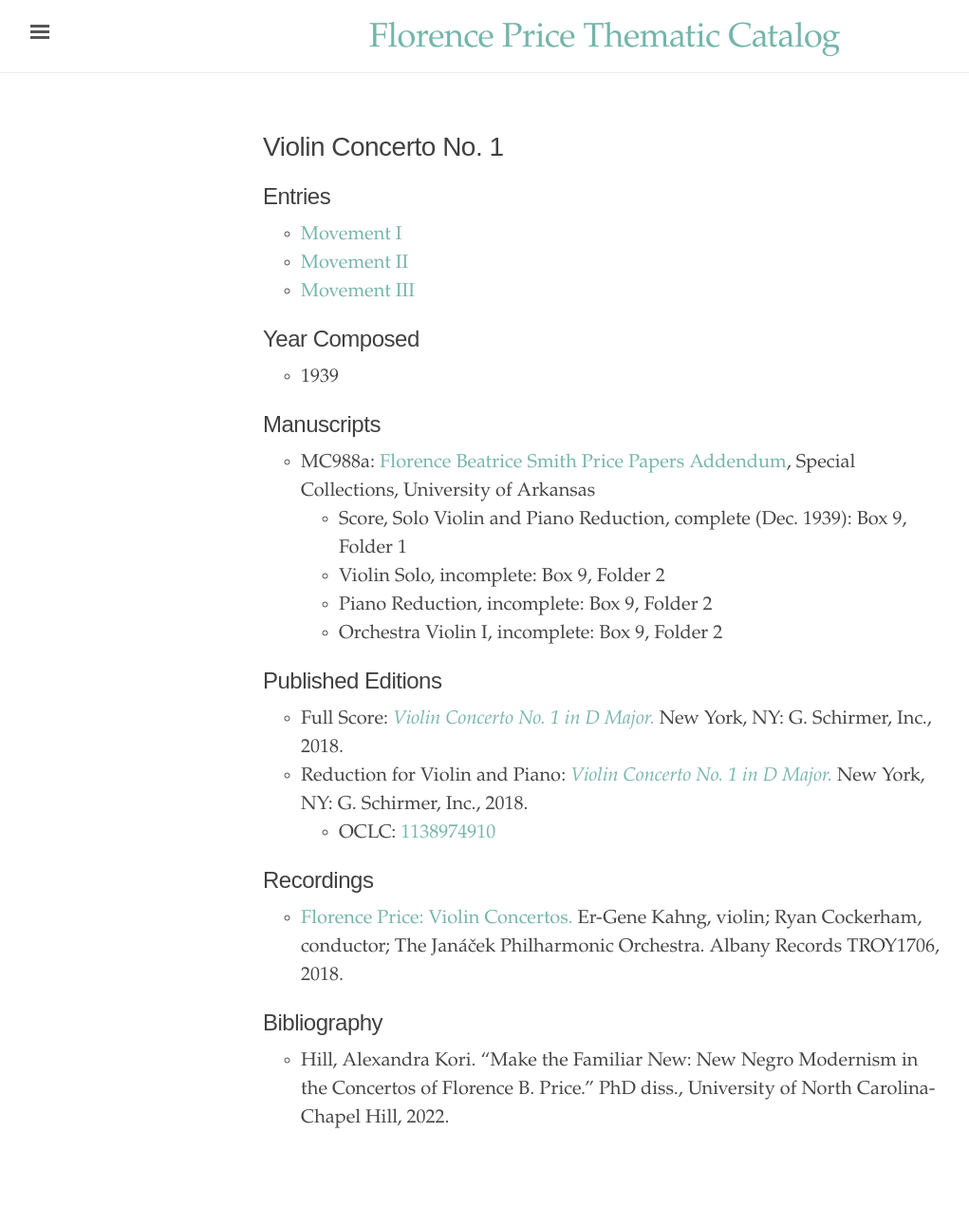
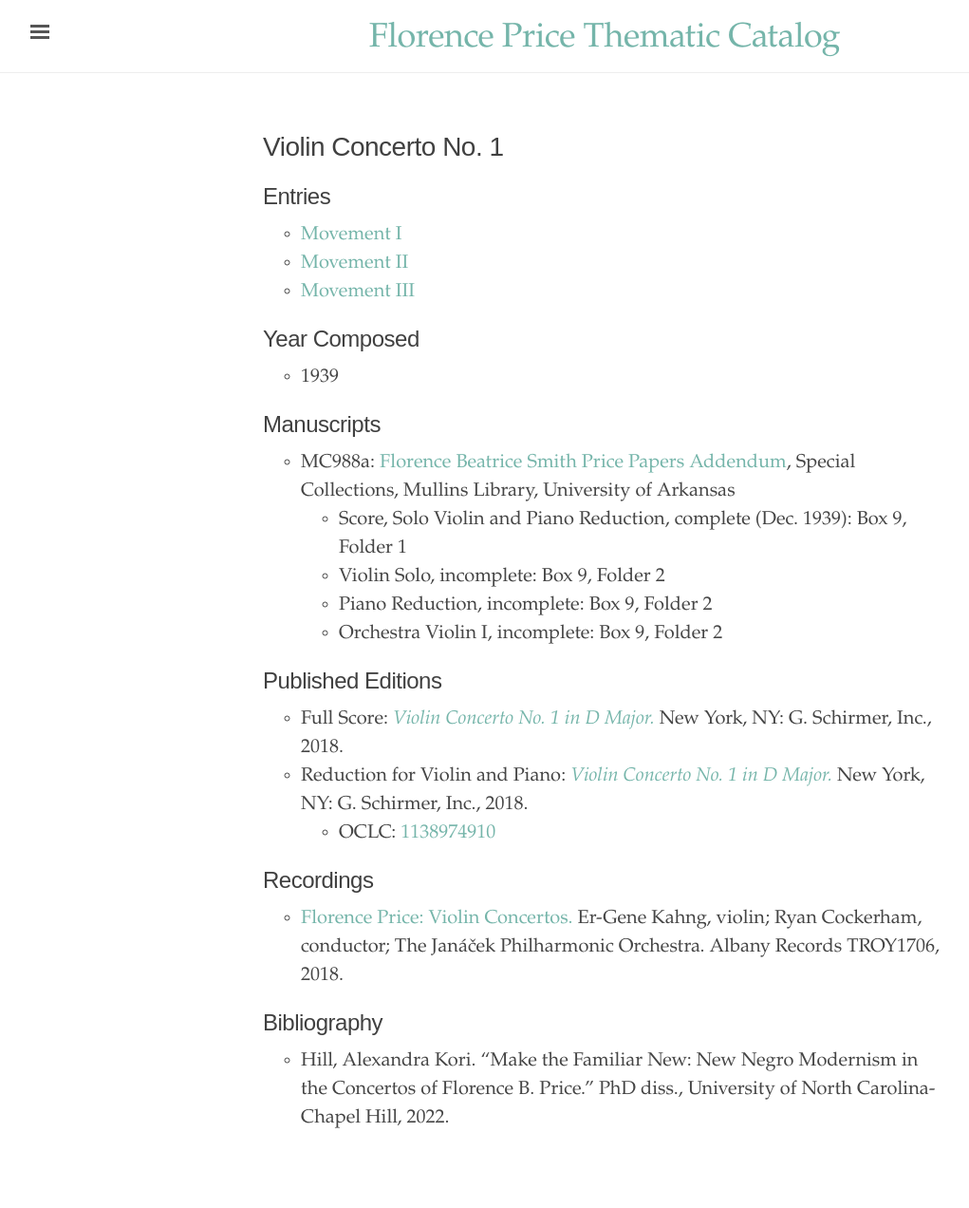
Before and after one commit to dwshadle/florence-price-catalog, a Jekyll site: the page built from _texts/price-violin_concerto_no1.md, in a window 1280 px wide. Shown: the whole page at 95% size, without its empty margins (3-1024 px from the left). Built offline with Jekyll 4.4.1, drawn with Linux system fonts in a browser that asks for light colours.

Commit message:
Update price-violin_concerto_no1.md

```diff
--- a/_texts/price-violin_concerto_no1.md
+++ b/_texts/price-violin_concerto_no1.md
@@ -16,7 +16,7 @@
 
 ## Manuscripts
 
-- MC988a: [Florence Beatrice Smith Price Papers Addendum](https://external.ink?to=/uark.as.atlas-sys.com/repositories/2/resources/1522), Special Collections, University of Arkansas
+- MC988a: <a href="https://uark.as.atlas-sys.com/repositories/2/resources/1522" target="_blank">Florence Beatrice Smith Price Papers Addendum</a>, Special Collections, Mullins Library, University of Arkansas
     * Score, Solo Violin and Piano Reduction, complete (Dec. 1939): Box 9, Folder 1
     * Violin Solo, incomplete: Box 9, Folder 2
     * Piano Reduction, incomplete: Box 9, Folder 2
```
